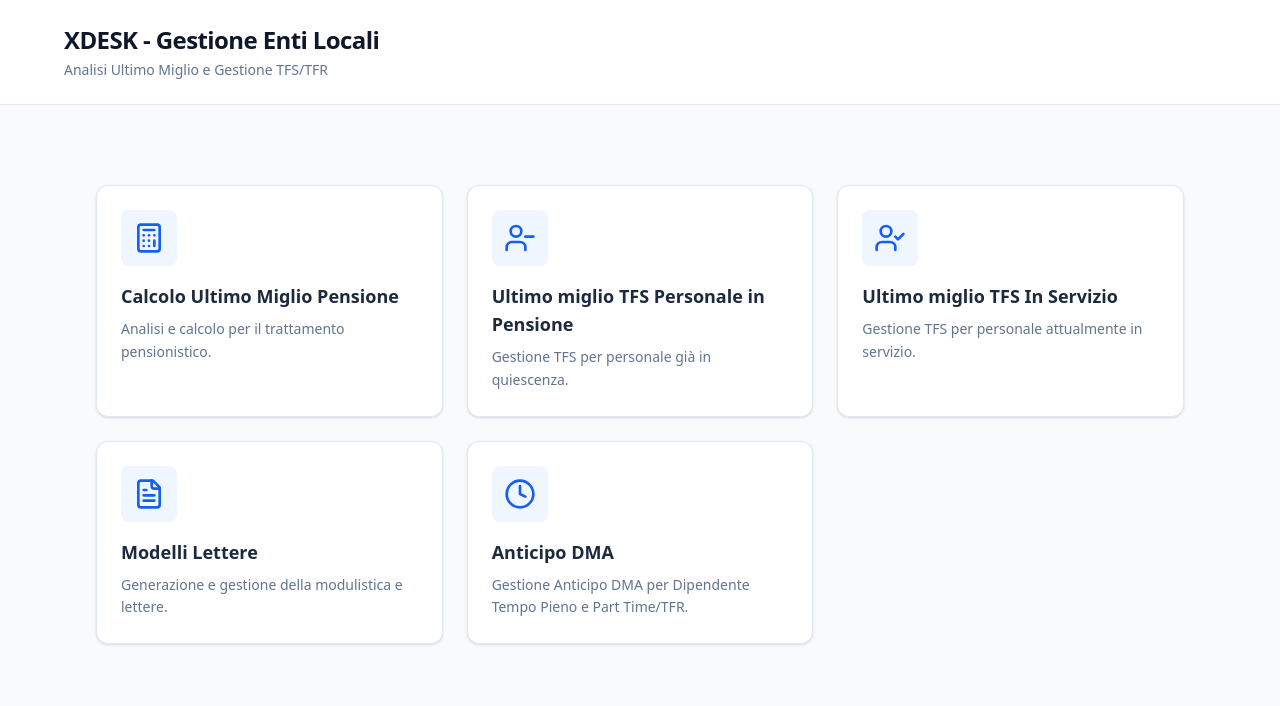
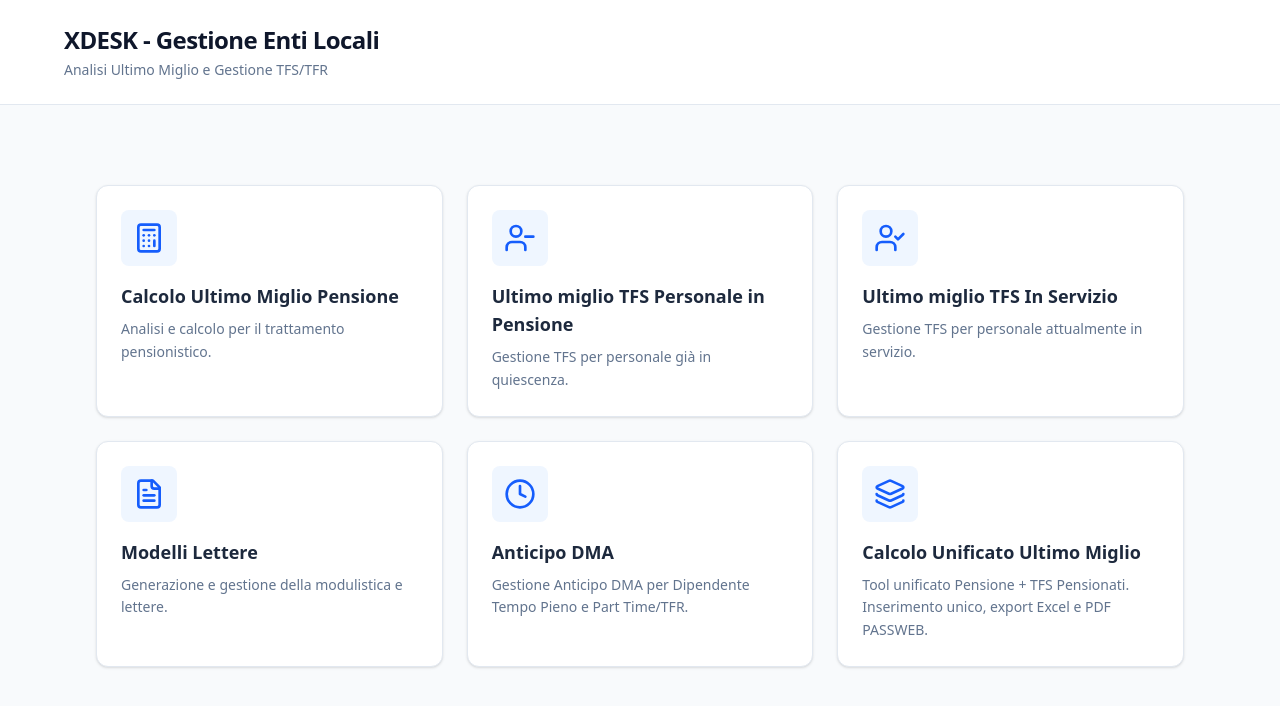
Before and after one commit to Annaluca17/Pensione-2.0, a React (Vite) app: page / in a window 1280 px wide. Shown: the top 706 px of the page. Built offline with nearby package versions, Linux system fonts and the light colour scheme.

Commit message:
feat: aggiunge route CalcoloUnificatoUltimoMiglio in App.tsx

```diff
--- a/src/App.tsx
+++ b/src/App.tsx
@@ -1,11 +1,12 @@
 import React, { useState } from 'react';
-import { Calculator, UserMinus, UserCheck, FileText, ArrowLeft, Upload, Clock } from 'lucide-react';
+import { Calculator, UserMinus, UserCheck, FileText, ArrowLeft, Upload, Clock, Layers } from 'lucide-react';
 import UltimoMiglioTFSPensione from './components/UltimoMiglioTFSPensione';
 import CalcoloUltimoMiglioPensione from './components/CalcoloUltimoMiglioPensione';
 import UltimoMiglioTFSServizio from './components/UltimoMiglioTFSServizio';
 import AnticipoDMA from './components/AnticipoDMA';
+import CalcoloUnificatoUltimoMiglio from './components/CalcoloUnificatoUltimoMiglio';
 
-type ServiceType = 'pensione' | 'tfs_pensione' | 'tfs_servizio' | 'lettere' | 'anticipo_dma' | null;
+type ServiceType = 'pensione' | 'tfs_pensione' | 'tfs_servizio' | 'lettere' | 'anticipo_dma' | 'unificato' | null;
 
 export default function App() {
   const [activeService, setActiveService] = useState<ServiceType>(null);
@@ -17,6 +18,7 @@
       case 'tfs_servizio': return 'Ultimo miglio TFS In Servizio';
       case 'lettere': return 'Modelli Lettere';
       case 'anticipo_dma': return 'Anticipo DMA';
+      case 'unificato': return 'Calcolo Unificato Ultimo Miglio';
       default: return '';
     }
   };
@@ -68,6 +70,12 @@
         icon={<Clock className="w-8 h-8 text-blue-600" />}
         onClick={() => setActiveService('anticipo_dma')}
       />
+      <ServiceCard
+        title="Calcolo Unificato Ultimo Miglio"
+        description="Tool unificato Pensione + TFS Pensionati. Inserimento unico, export Excel e PDF PASSWEB."
+        icon={<Layers className="w-8 h-8 text-blue-600" />}
+        onClick={() => setActiveService('unificato')}
+      />
     </div>
   );
 
@@ -105,6 +113,15 @@
           <BackButton />
           <AnticipoDMA />
         </div>
+      );
+    }
+
+    if (activeService === 'unificato') {
+      return (
+        <>
+          <BackButton darkMode />
+          <CalcoloUnificatoUltimoMiglio />
+        </>
       );
     }
 
```
